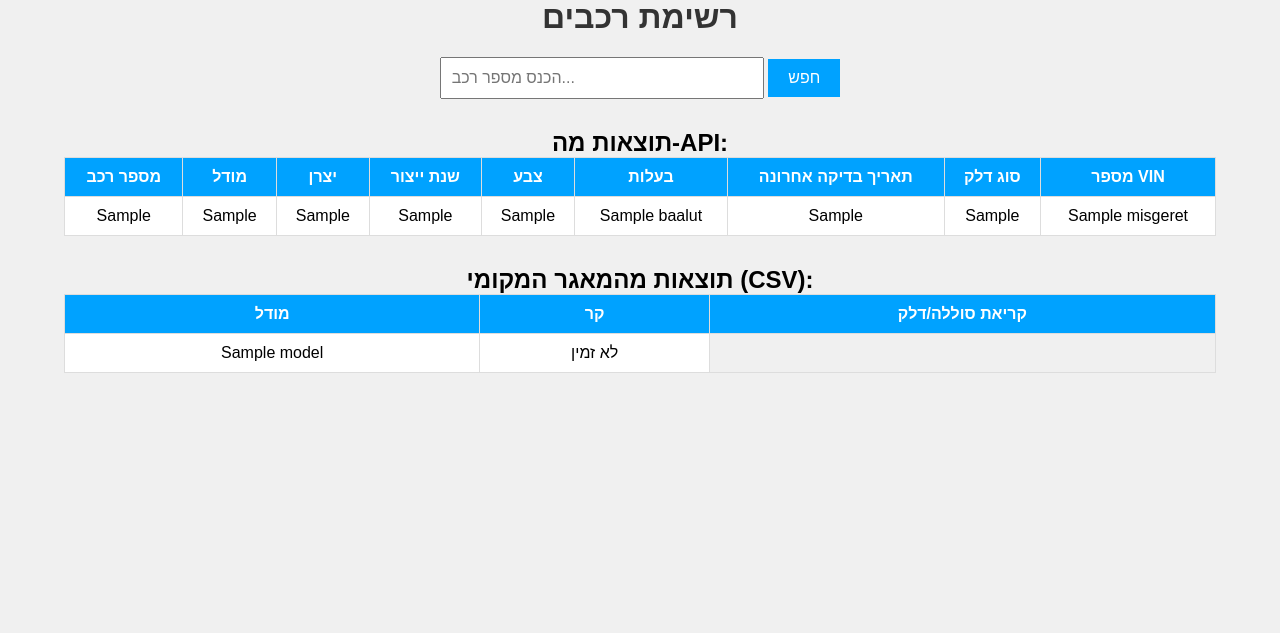
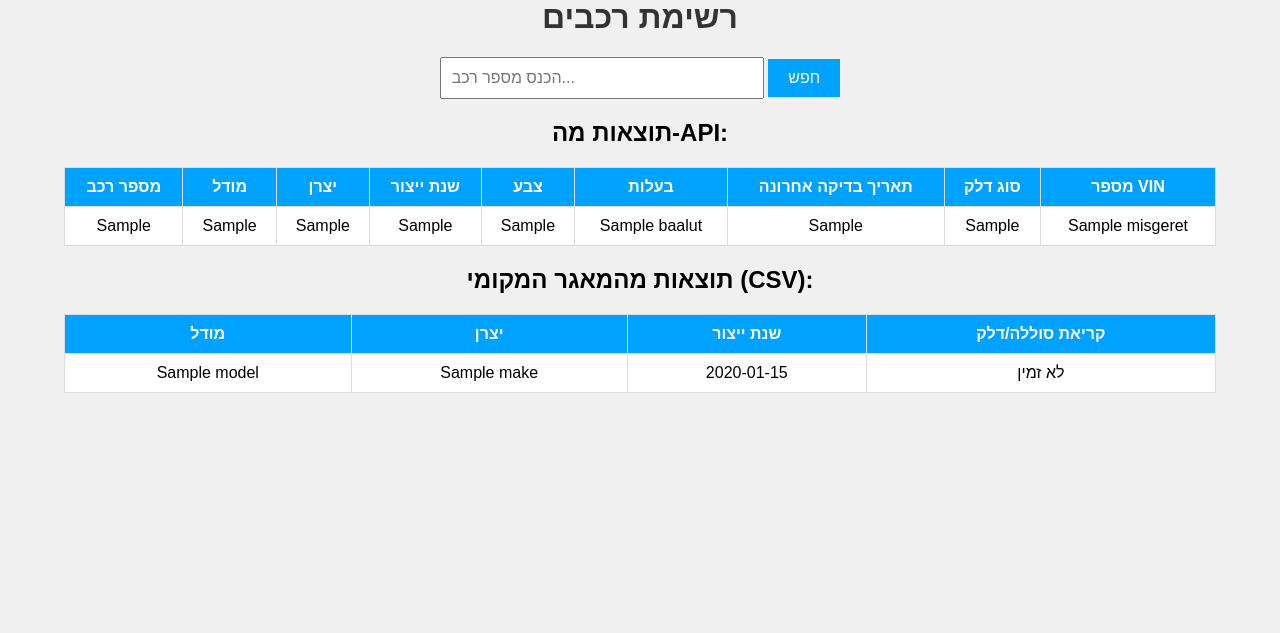
Before and after one commit to naorbarzion/vehicle-vin-search-by-number, a Flask app: template templates/index.html in a window 1280 px wide. Shown: the part 145-778 px from the top of the page. Run offline with Flask 2, Linux system fonts and the light colour scheme; the template is opened without the code that fills it: most values are stand-ins (such as "Sample title", 1, 10 or a date in 2020).

Commit message:
Update index.html

```diff
--- a/templates/index.html
+++ b/templates/index.html
@@ -5,6 +5,7 @@
     <meta name="viewport" content="width=device-width, initial-scale=1.0">
     <title>רשימת רכבים</title>
     <style>
+        /* עיצוב כללי */
         body {
             font-family: Arial, sans-serif;
             background-color: #f0f0f0;
@@ -12,6 +13,7 @@
             padding: 0;
         }
 
+        /* עיצוב החלק העליון */
         .header {
             background-color: #00a2ff;
             padding: 20px;
@@ -28,13 +30,7 @@
             margin-top: 20px;
         }
 
-        .section-title {
-            font-size: 1.5em;
-            font-weight: bold;
-            margin-top: 30px;
-            text-align: center;
-        }
-
+        /* עיצוב טופס */
         form {
             text-align: center;
             margin-bottom: 20px;
@@ -59,6 +55,7 @@
             background-color: #008fcc;
         }
 
+        /* עיצוב טבלה */
         table {
             width: 90%;
             margin: 0 auto;
@@ -83,6 +80,7 @@
             text-align: center;
         }
 
+        /* כפתור בטבלה */
         .action-button {
             background-color: #00a2ff;
             color: white;
@@ -95,6 +93,7 @@
             background-color: #008fcc;
         }
 
+        /* התאמה למובייל - עיצוב טבלה אנכית */
         @media screen and (max-width: 768px) {
             table, thead, tbody, th, td, tr {
                 display: block;
@@ -119,6 +118,7 @@
                 white-space: nowrap;
             }
 
+            /* כותרות שדה עבור מובייל */
             td:before {
                 content: attr(data-label);
                 font-weight: bold;
@@ -128,18 +128,21 @@
 </head>
 <body>
 
+    <!-- אזור הכותרת עם לוגו -->
     <div class="header">
         <img src="https://team.tracer.co.il/assets/logo.png" alt="Tracer Logo">
     </div>
 
     <h1>רשימת רכבים</h1>
 
+    <!-- טופס החיפוש -->
     <form method="POST">
         <input type="text" id="vehicle_number" name="vehicle_number" placeholder="הכנס מספר רכב..." required>
         <button type="submit">חפש</button>
     </form>
 
-    <div class="section-title">תוצאות מה-API:</div>
+    <!-- תוצאות מה-API -->
+    <h2 style="text-align: center;">תוצאות מה-API:</h2>
     {% if records %}
     <table>
         <thead>
@@ -156,43 +159,45 @@
             </tr>
         </thead>
         <tbody>
-            {% for record in records %}
             <tr>
-                <td data-label="מספר רכב">{{ record['mispar_rechev'] }}</td>
-                <td data-label="מודל">{{ record['kinuy_mishari'] }}</td>
-                <td data-label="יצרן">{{ record['tozeret_nm'] }}</td>
-                <td data-label="שנת ייצור">{{ record['shnat_yitzur'] }}</td>
-                <td data-label="צבע">{{ record['tzeva_rechev'] }}</td>
-                <td data-label="בעלות">{{ record['baalut'] }}</td>
-                <td data-label="תאריך בדיקה אחרונה">{{ record['mivchan_acharon_dt'] }}</td>
-                <td data-label="סוג דלק">{{ record['sug_delek_nm'] }}</td>
-                <td data-label="מספר VIN">{{ record['misgeret'] }}</td>
+                <td>{{ records[0]['mispar_rechev'] }}</td>
+                <td>{{ records[0]['kinuy_mishari'] }}</td>
+                <td>{{ records[0]['tozeret_nm'] }}</td>
+                <td>{{ records[0]['shnat_yitzur'] }}</td>
+                <td>{{ records[0]['tzeva_rechev'] }}</td>
+                <td>{{ records[0]['baalut'] }}</td>
+                <td>{{ records[0]['mivchan_acharon_dt'] }}</td>
+                <td>{{ records[0]['sug_delek_nm'] }}</td>
+                <td>{{ records[0]['misgeret'] }}</td>
             </tr>
-            {% endfor %}
         </tbody>
     </table>
     {% else %}
-    <p style="text-align: center;">לא נמצאו תוצאות מה-API.</p>
+    <p style="text-align: center;">לא נמצאו תוצאות ב-API.</p>
     {% endif %}
 
-    <div class="section-title">תוצאות מהמאגר המקומי (CSV):</div>
-    {% if db_record %}
+    <!-- תוצאות מהמאגר המקומי (CSV) -->
+    <h2 style="text-align: center;">תוצאות מהמאגר המקומי (CSV):</h2>
+    {% if db_record is not none %}
     <table>
         <thead>
             <tr>
                 <th>מודל</th>
-                <th>קר
+                <th>יצרן</th>
+                <th>שנת ייצור</th>
                 <th>קריאת סוללה/דלק</th>
             </tr>
         </thead>
         <tbody>
             {% for index, row in db_record.iterrows() %}
             <tr>
-                <td data-label="מודל">{{ row['Model'] }}</td>
-                <td data-label="קריאת סוללה/דלק">
-                    {% if row.get('Battery Level') %}
+                <td>{{ row['Model'] }}</td>
+                <td>{{ row['Make'] }}</td>
+                <td>{{ row['Date - Start'] }}</td>
+                <td>
+                    {% if 'Battery Level' in row and row['Battery Level'] is not none %}
                         {{ row['Battery Level'] }}
-                    {% elif row.get('Fuel, l') %}
+                    {% elif 'Fuel, l' in row and row['Fuel, l'] is not none %}
                         {{ row['Fuel, l'] }}
                     {% else %}
                         לא זמין
@@ -203,7 +208,7 @@
         </tbody>
     </table>
     {% else %}
-    <p style="text-align: center;">לא נמצאו תוצאות מהמאגר המקומי (CSV).</p>
+    <p style="text-align: center;">לא נמצאו תוצאות במאגר המקומי.</p>
     {% endif %}
 
 </body>
```
